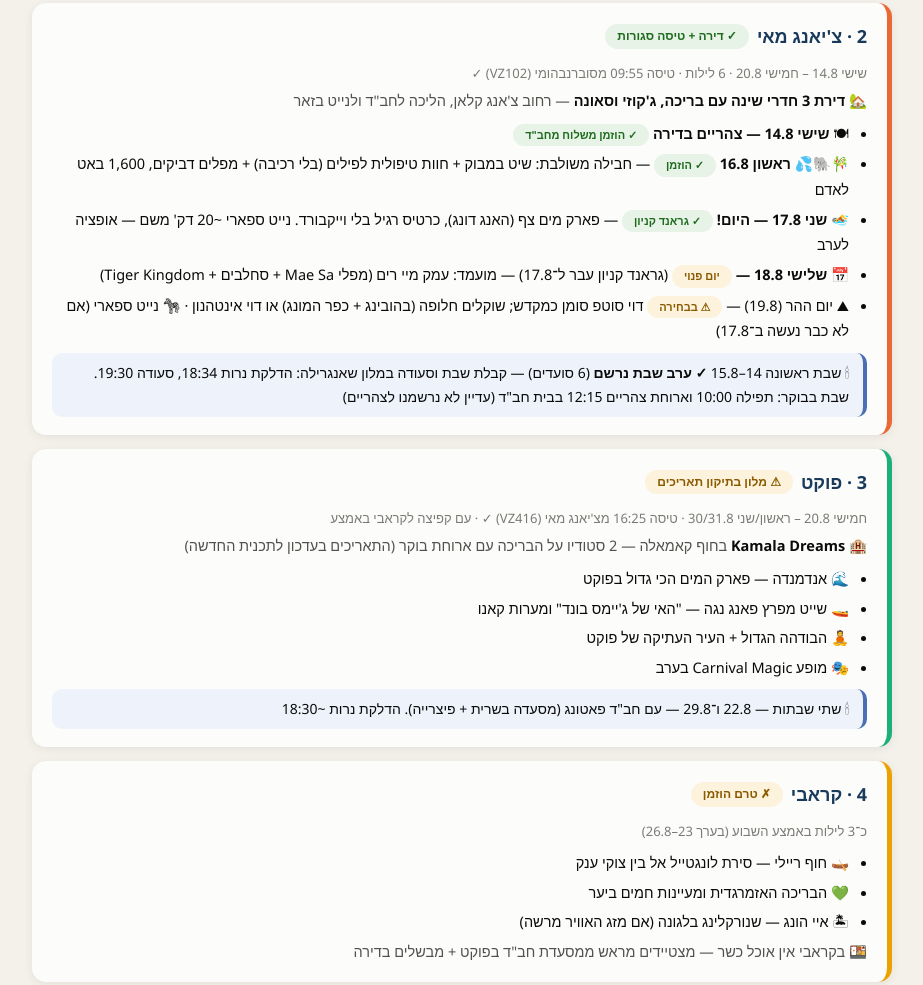
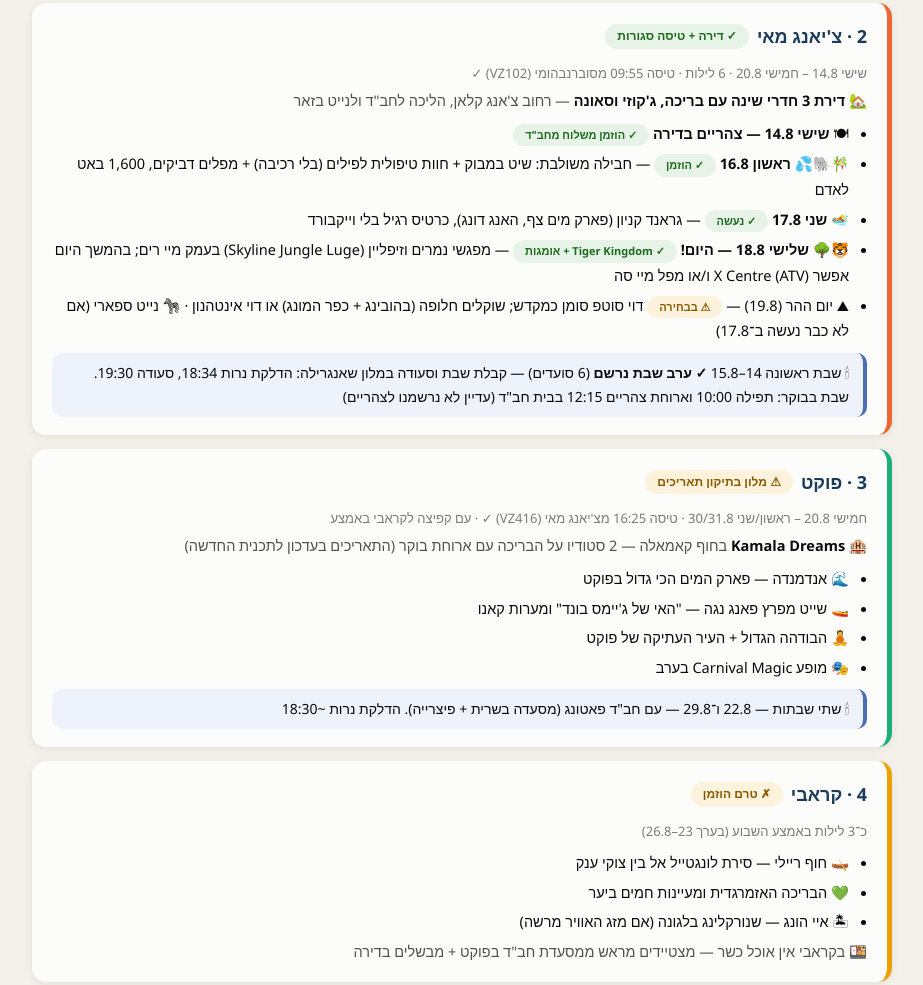
Before and after one commit to assafbr1/thailand-trip, a plain HTML site: page index.html in a window 1280 px wide. Shown: the part 1501-2486 px from the top of the page, without its empty margins (178-1101 px from the left). Drawn offline with Linux system fonts and the light colour scheme.

Commit message:
18.8: Tiger Kingdom + zipline (Skyline Jungle Luge) confirmed for today

```diff
--- a/index.html
+++ b/index.html
@@ -195,8 +195,8 @@
     <ul>
       <li>🍽 <b>שישי 14.8 — צהריים בדירה</b> <span class="badge good" style="font-size:11px;">✓ הוזמן משלוח מחב"ד</span></li>
       <li>🎋🐘💦 <b>ראשון 16.8</b> <span class="badge good" style="font-size:11px;">✓ הוזמן</span> — חבילה משולבת: שיט במבוק + חוות טיפולית לפילים (בלי רכיבה) + מפלים דביקים, 1,600 באט לאדם</li>
-      <li>🏊 <b>שני 17.8 — היום!</b> <span class="badge good" style="font-size:11px;">✓ גראנד קניון</span> — פארק מים צף (האנג דונג), כרטיס רגיל בלי וייקבורד. נייט ספארי ~20 דק' משם — אופציה לערב</li>
-      <li>📅 <b>שלישי 18.8 —</b> <span class="badge warn" style="font-size:11px;">יום פנוי</span> (גראנד קניון עבר ל־17.8) — מועמד: עמק מיי רים (מפלי Mae Sa + סחלבים + Tiger Kingdom)</li>
+      <li>🏊 <b>שני 17.8</b> <span class="badge good" style="font-size:11px;">✓ נעשה</span> — גראנד קניון (פארק מים צף, האנג דונג), כרטיס רגיל בלי וייקבורד</li>
+      <li>🐯🌳 <b>שלישי 18.8 — היום!</b> <span class="badge good" style="font-size:11px;">✓ Tiger Kingdom + אומגות</span> — מפגשי נמרים וזיפליין (Skyline Jungle Luge) בעמק מיי רים; בהמשך היום אפשר X Centre (ATV) ו/או מפל מיי סה</li>
       <li>⛰ יום ההר (19.8) — <span class="badge warn" style="font-size:11px;">⚠ בבחירה</span> דוי סוטפ סומן כמקדש; שוקלים חלופה (בהובינג + כפר המונג) או דוי אינטהנון · 🦓 נייט ספארי (אם לא כבר נעשה ב־17.8)</li>
     </ul>
     <div class="shabbat-box">🕯 שבת ראשונה 14–15.8 <b>✓ ערב שבת נרשם</b> (6 סועדים) — קבלת שבת וסעודה במלון שאנגרילה: הדלקת נרות 18:34, סעודה 19:30. שבת בבוקר: תפילה 10:00 וארוחת צהריים 12:15 בבית חב"ד (עדיין לא נרשמנו לצהריים)</div>
@@ -257,7 +257,7 @@
     </ul>
   </div>
 
-  <p class="foot">עודכן 17.8.2026 · גראנד קניון (כרטיס רגיל) הוזמן ליום 17.8 · הדף מתעדכן אוטומטית כשמשהו בתכנית משתנה 💙</p>
+  <p class="foot">עודכן 18.8.2026 · Tiger Kingdom + אומגות (Skyline Jungle Luge) הוזמן ליום 18.8 · הדף מתעדכן אוטומטית כשמשהו בתכנית משתנה 💙</p>
 
 </div>
 <script>
```
